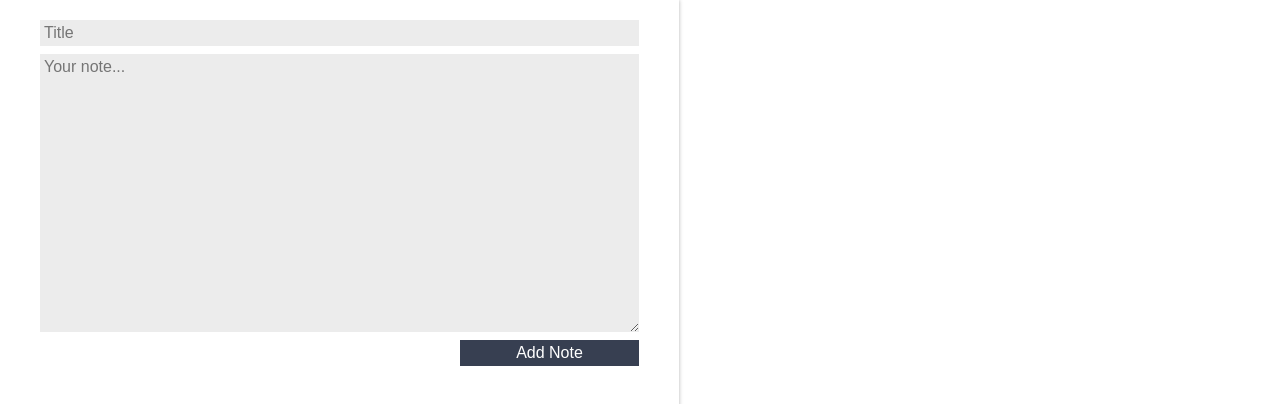
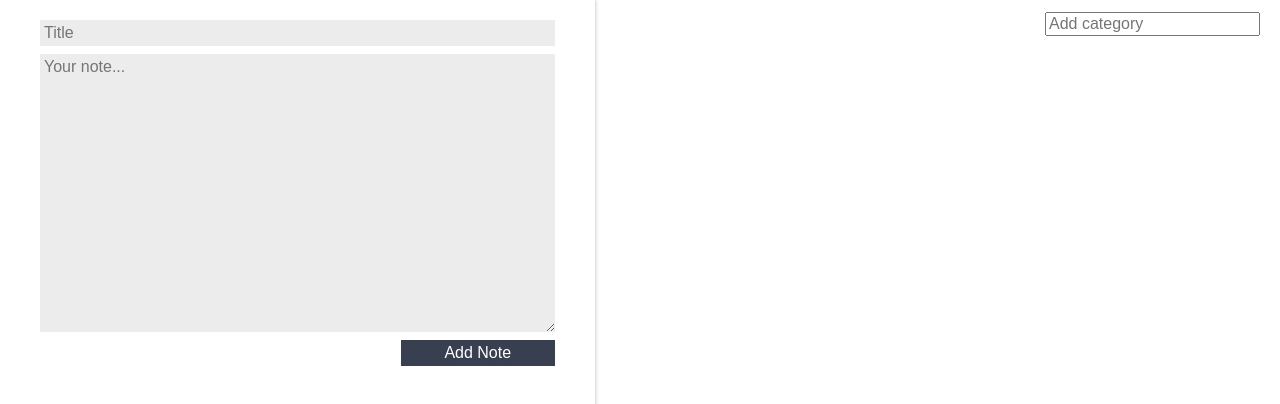
Before and after one commit to vivifranca/react-life-cycle, a React (Create React App) app: page / in a window 1280 px wide. Shown: the top 404 px of the page. Built offline with nearby package versions, Linux system fonts and the light colour scheme.

Commit message:
2nd lesson

```diff
--- a/src/App.js
+++ b/src/App.js
@@ -1,6 +1,7 @@
 import React, { Component } from 'react'
 import ListNotes from './components/ListNotes'
 import RegistrationForm from './components/RegistrationForm'
+import ListCategories from './components/ListCategories'
 import './assets/App.css'
 import './assets/index.css'
 
@@ -9,7 +10,8 @@ class App extends Component {
     super()
 
     this.state = {
-      notes: []
+      notes: [],
+      categories: [],
     }
   }
 
@@ -27,13 +29,26 @@ class App extends Component {
     })
   }
 
+  addCategory(name){
+    this.setState({
+      categories: [...this.state.categories, name]
+    })
+  }
+
   render () {
     return (
       <section className='content'>
         <RegistrationForm addNote={this.addNote.bind(this)} />
-        <ListNotes
-          notes={this.state.notes}
-          deleteNote={this.deleteNote.bind(this)} />
+        <main className='main-content'>
+          <ListCategories
+            categories={this.state.categories}
+            addCategory={this.addCategory.bind(this)} />
+
+          <ListNotes
+            notes={this.state.notes}
+            deleteNote={this.deleteNote.bind(this)} />
+        </main>
+
       </section>
     )
   }
--- a/src/assets/App.css
+++ b/src/assets/App.css
@@ -1,5 +1,9 @@
 .content {
   display: flex;
+}
+
+.main-content {
+  flex-grow: 3;
 }
 
 :root {
--- /dev/null
+++ b/src/components/ListCategories/ListCategories.jsx
@@ -0,0 +1,35 @@
+import React, { Component } from 'react'
+import './style.css'
+
+class ListCategories extends Component {
+  _handleInputEvent(e) {
+    if (e.key === 'Enter') {
+      this.props.addCategory(e.target.value)
+    }
+  }
+
+  render() {
+    return (
+      <section className='list-categories'>
+        <ul className='list-categories_list'>
+          {this.props.categories.map((category, index) => {
+            return (
+              <li key={index} className='list-categories_item'>
+                {category}
+              </li>
+            )
+          })}
+        </ul>
+
+        <input
+          type='text'
+          className='list-categories_input'
+          placeholder='Add category'
+          onKeyUp={this._handleInputEvent.bind(this)}
+        />
+      </section>
+    )
+  }
+}
+
+export default ListCategories
--- /dev/null
+++ b/src/components/ListCategories/index.js
@@ -0,0 +1,2 @@
+import ListCategories from './ListCategories'
+export default ListCategories
--- /dev/null
+++ b/src/components/ListCategories/style.css
@@ -0,0 +1,24 @@
+.list-categories {
+  display: flex;
+  flex-direction: row;
+  margin-top: 12px;
+}
+
+.list-categories_list {
+  flex: 1;
+  display: flex;
+  flex-direction: row;
+  justify-content: space-evenly;
+}
+
+.list-categories_item {
+  background-color: var(--secondary);
+  color: white;
+  padding: 4px 8px;
+  border-radius: 10px;
+  font-family: Arial, Helvetica, sans-serif;
+}
+
+.list-categories_input {
+  margin-right: 20px;
+}
```
